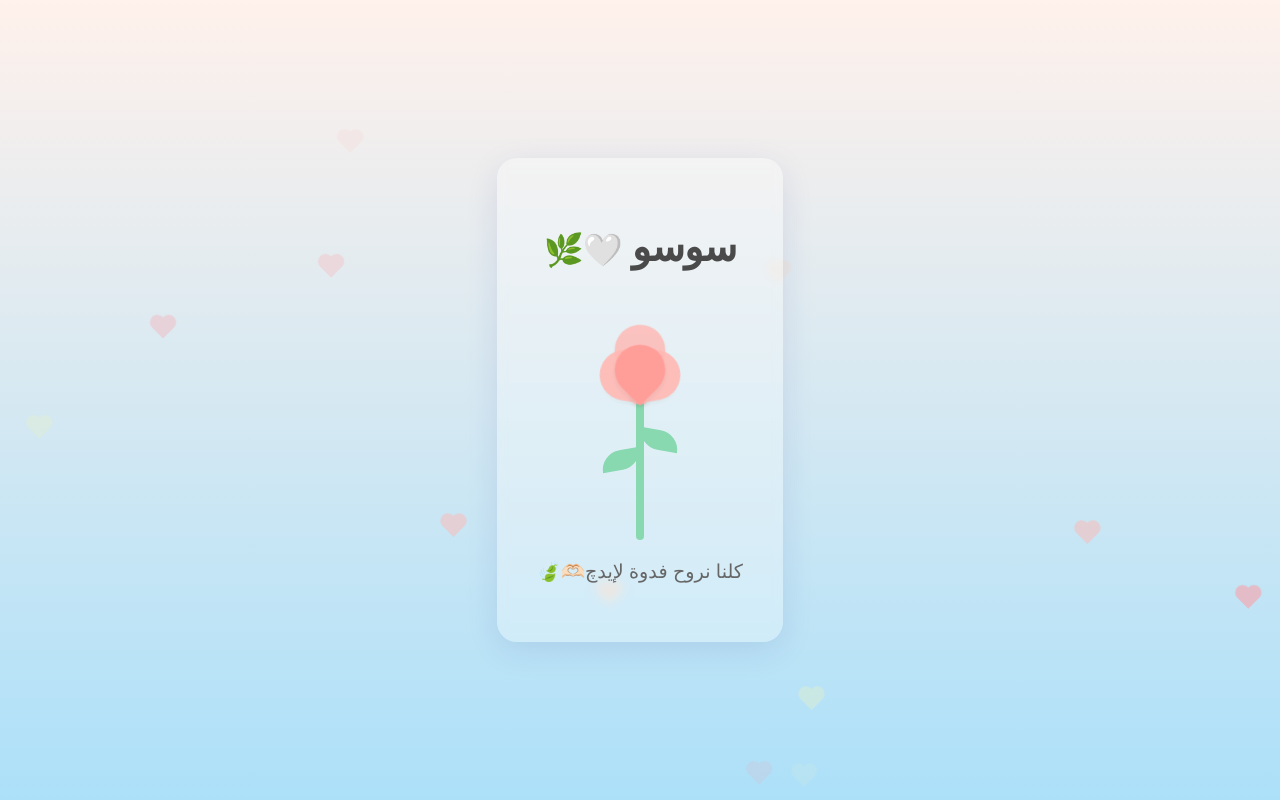
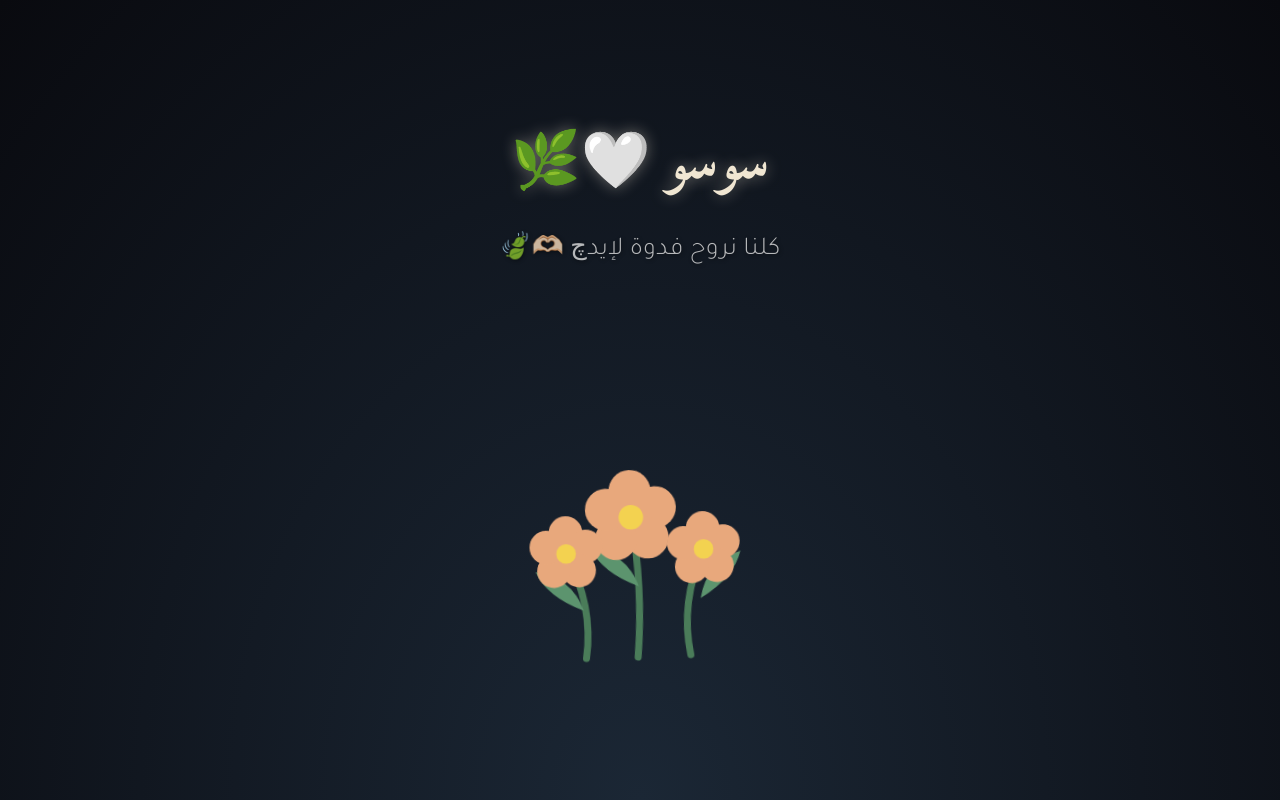
Before and after one commit to impactogenshin744-coder/Love-card, a plain HTML site: page index.html in a window 1280 px wide. Drawn offline with Linux system fonts and the light colour scheme.

Commit message:
Update title and styles in index.html

```diff
--- a/index.html
+++ b/index.html
@@ -3,26 +3,15 @@
 <head>
     <meta charset="UTF-8">
     <meta name="viewport" content="width=device-width, initial-scale=1.0">
-    <title>إهداء خاص</title>
+    <title>إهداء راقي</title>
     <style>
-        /* تعريف المتغيرات للألوان لضمان التناسق والاحترافية */
-        :root {
-            --bg-gradient: linear-gradient(135deg, #fdfbfb 0%, #ebedee 100%);
-            --text-primary: #5d5d5d;
-            --flower-petal: #ffb7b2;
-            --flower-center: #ff9e99;
-            --stem-color: #88d8b0;
-            --leaf-color: #88d8b0;
-            --heart-color: #ffdac1;
-        }
-
-        @import url('https://fonts.googleapis.com/css2?family=Tajawal:wght@300;500;800&display=swap');
+        @import url('https://fonts.googleapis.com/css2?family=Amiri:wght@400;700&family=Tajawal:wght@300;400&display=swap');
 
         body {
             margin: 0;
             padding: 0;
-            /* خلفية ناعمة جداً ومريحة للعين */
-            background: linear-gradient(to bottom, #fff1eb 0%, #ace0f9 100%);
+            /* خلفية متدرجة هادئة مستوحاة من الصورة */
+            background: radial-gradient(ellipse at bottom, #1b2735 0%, #090a0f 100%);
             height: 100vh;
             overflow: hidden;
             display: flex;
@@ -30,194 +19,136 @@
             align-items: center;
             justify-content: center;
             font-family: 'Tajawal', sans-serif;
-            color: var(--text-primary);
+            color: #e0e0e0;
         }
 
         .container {
             text-align: center;
-            z-index: 10;
+            z-index: 2;
             position: relative;
-            background: rgba(255, 255, 255, 0.3);
-            padding: 40px;
-            border-radius: 20px;
-            backdrop-filter: blur(5px); /* تأثير الزجاج الضبابي */
-            box-shadow: 0 8px 32px 0 rgba(31, 38, 135, 0.1);
+            margin-bottom: 20px;
         }
 
         h1 {
-            font-size: 2.5rem;
-            font-weight: 800;
-            margin-bottom: 5px;
-            color: #4a4a4a;
-            letter-spacing: -1px;
+            font-family: 'Amiri', serif;
+            font-size: 3.5rem;
+            margin-bottom: 15px;
+            /* نص بلون كريمي هادئ */
+            color: #f0e6d2;
+            text-shadow: 0 0 15px rgba(240, 230, 210, 0.4);
         }
 
         p {
-            font-size: 1.2rem;
+            font-size: 1.6rem;
             font-weight: 300;
-            margin-top: 10px;
-            color: #666;
+            margin-top: 0;
+            opacity: 0.8;
+            letter-spacing: 0.5px;
+            text-shadow: 1px 1px 4px rgba(0,0,0,0.6);
         }
 
-        /* --- بداية رسم الوردة بالكود (CSS Art) --- */
-        .flower-wrapper {
+        /* حاوية رسم SVG للورود */
+        .flower-svg-container {
             position: relative;
-            width: 150px;
-            height: 250px;
-            margin: 20px auto;
-            display: flex;
-            justify-content: center;
-            align-items: flex-end;
-            /* حركة التمايل للوردة بالكامل */
-            transform-origin: bottom center;
-            animation: sway 4s ease-in-out infinite;
+            width: 350px;
+            height: 350px;
+            margin: 30px auto;
         }
 
-        .stem {
-            width: 8px;
-            height: 150px;
-            background-color: var(--stem-color);
-            border-radius: 4px;
-            position: relative;
+        /* أنماط لرسم SVG والرسوم المتحركة */
+        .flower-stem {
+            fill: none;
+            stroke: #4a7c59; /* أخضر زمردي هادئ */
+            stroke-width: 4;
+            stroke-linecap: round;
         }
 
-        .leaf {
-            position: absolute;
-            width: 40px;
-            height: 20px;
-            background-color: var(--leaf-color);
-            border-radius: 40px 0px;
-            top: 60px;
+        .flower-leaf {
+            fill: #5c946e; /* درجة أفتح من الأخضر */
         }
 
-        .leaf.left {
-            left: -35px;
-            transform: rotate(-10deg);
+        .flower-petal {
+            fill: #e8a87c; /* وردي خوخي ناعم */
         }
 
-        .leaf.right {
-            right: -35px;
-            transform: rotate(190deg) scaleX(-1); /* عكس الورقة الثانية */
-            top: 40px;
+        .flower-center {
+            fill: #f3d250; /* أصفر ذهبي هادئ */
         }
 
-        .flower-head {
-            position: absolute;
-            top: -60px;
-            left: 50%;
-            transform: translateX(-50%);
-            width: 80px;
-            height: 80px;
+        /* رسوم متحركة للتمايل */
+        @keyframes sway {
+            0%, 100% { transform: rotate(-3deg); }
+            50% { transform: rotate(3deg); }
         }
 
-        /* بتلات الوردة */
-        .petal {
-            position: absolute;
-            width: 50px;
-            height: 50px;
-            background-color: var(--flower-petal);
-            border-radius: 50% 50% 0 50%;
-            transform: rotate(45deg);
-            box-shadow: 2px 2px 5px rgba(0,0,0,0.05);
-            /* حركة تنفس للبتلات */
-            animation: bloom 3s ease-in-out infinite alternate;
+        @keyframes leaf-wave {
+            0%, 100% { transform: rotate(-5deg) translateY(0); }
+            50% { transform: rotate(5deg) translateY(-2px); }
         }
 
-        .petal:nth-child(1) { left: 15px; top: 15px; transform: rotate(45deg); z-index: 2; background: var(--flower-center); }
-        .petal:nth-child(2) { left: 0px; top: 20px; transform: rotate(10deg); z-index: 1; opacity: 0.9; }
-        .petal:nth-child(3) { right: 0px; top: 20px; transform: rotate(80deg); z-index: 1; opacity: 0.9; }
-        .petal:nth-child(4) { left: 15px; top: -5px; transform: rotate(45deg) scale(0.8); z-index: 0; opacity: 0.8; }
-
-        /* --- الحركات (Animations) --- */
-
-        @keyframes sway {
-            0% { transform: rotate(3deg); }
-            50% { transform: rotate(-3deg); }
-            100% { transform: rotate(3deg); }
+        /* تطبيق الرسوم المتحركة */
+        .swaying-flower {
+            transform-origin: bottom center;
+            animation: sway 5s ease-in-out infinite;
         }
 
-        @keyframes bloom {
-            0% { transform: scale(1) rotate(var(--r, 45deg)); }
-            100% { transform: scale(1.05) rotate(var(--r, 45deg)); }
+        .waving-leaf {
+             transform-origin: center;
+             animation: leaf-wave 4s ease-in-out infinite;
         }
-
-        /* --- القلوب الخلفية --- */
-        .heart-bg {
-            position: absolute;
-            bottom: -20px;
-            background-color: var(--heart-color);
-            width: 15px;
-            height: 15px;
-            transform: rotate(45deg);
-            animation: floatUp 6s linear infinite;
-            opacity: 0;
-            z-index: 1;
-        }
-
-        .heart-bg::before, .heart-bg::after {
-            content: "";
-            position: absolute;
-            width: 15px;
-            height: 15px;
-            border-radius: 50%;
-            background-color: inherit;
-        }
-        .heart-bg::before { top: -8px; left: 0; }
-        .heart-bg::after { top: 0; left: -8px; }
-
-        @keyframes floatUp {
-            0% { bottom: -20px; opacity: 0; transform: rotate(45deg) translateX(0); }
-            20% { opacity: 0.6; }
-            100% { bottom: 100vh; opacity: 0; transform: rotate(45deg) translateX(20px); }
-        }
-
     </style>
 </head>
 <body>
 
     <div class="container">
-        <h1>سوسو <span style="font-size: 0.8em; vertical-align: middle;">🤍🌿</span></h1>
-
-        <div class="flower-wrapper">
-            <div class="stem">
-                <div class="leaf left"></div>
-                <div class="leaf right"></div>
-                <div class="flower-head">
-                    <div class="petal" style="--r: 45deg"></div>
-                    <div class="petal" style="--r: 10deg"></div>
-                    <div class="petal" style="--r: 80deg"></div>
-                    <div class="petal" style="--r: 45deg"></div>
-                </div>
-            </div>
-        </div>
-
-        <p>كلنا نروح فدوة لإيدچ🫶🏻🍃</p>
+        <h1>سوسو 🤍🌿</h1>
+        <p>كلنا نروح فدوة لإيدچ 🫶🏻🍃</p>
     </div>
 
-    <script>
-        // دالة إنشاء القلوب بطريقة احترافية وخفيفة على المتصفح
-        function createFloatingHeart() {
-            const heart = document.createElement('div');
-            heart.classList.add('heart-bg');
+    <div class="flower-svg-container">
+        <svg viewBox="0 0 200 200" xmlns="http://www.w3.org/2000/svg">
+            <g class="swaying-flower">
+                <path class="flower-stem" d="M100 180 Q 105 140, 100 100" />
+                <path class="flower-leaf waving-leaf" d="M100 140 Q 80 130, 75 115 Q 95 120, 100 140 Z" style="animation-delay: 0.5s;" />
+                <path class="flower-leaf waving-leaf" d="M100 120 Q 120 110, 125 95 Q 105 100, 100 120 Z" style="animation-delay: 1s;" />
 
-            // مواقع عشوائية وأحجام متفاوتة لإعطاء عمق
-            heart.style.left = Math.random() * 100 + "vw";
-            heart.style.animationDuration = Math.random() * 3 + 4 + "s"; // بين 4 و 7 ثواني
+                <g transform="translate(100, 100)">
+                    <circle class="flower-petal" cx="0" cy="-15" r="12" />
+                    <circle class="flower-petal" cx="14" cy="-5" r="12" />
+                    <circle class="flower-petal" cx="9" cy="12" r="12" />
+                    <circle class="flower-petal" cx="-9" cy="12" r="12" />
+                    <circle class="flower-petal" cx="-14" cy="-5" r="12" />
+                    <circle class="flower-center" cx="0" cy="0" r="7" />
+                </g>
+            </g>
 
-            // تغيير اللون قليلاً بين درجات الوردي الباهت
-            const colors = ['#ffdac1', '#ffb7b2', '#e2f0cb', '#ff9aa2'];
-            heart.style.backgroundColor = colors[Math.floor(Math.random() * colors.length)];
+            <g class="swaying-flower" style="animation-duration: 6s; animation-delay: -2s;">
+                <path class="flower-stem" d="M70 180 Q 75 150, 60 120" />
+                <path class="flower-leaf waving-leaf" d="M65 150 Q 45 140, 40 125 Q 60 130, 65 150 Z" style="animation-delay: 0.8s;" />
+                <g transform="translate(60, 120) scale(0.8)">
+                    <circle class="flower-petal" cx="0" cy="-15" r="12" />
+                    <circle class="flower-petal" cx="14" cy="-5" r="12" />
+                    <circle class="flower-petal" cx="9" cy="12" r="12" />
+                    <circle class="flower-petal" cx="-9" cy="12" r="12" />
+                    <circle class="flower-petal" cx="-14" cy="-5" r="12" />
+                    <circle class="flower-center" cx="0" cy="0" r="7" />
+                </g>
+            </g>
 
-            document.body.appendChild(heart);
-
-            // إزالة العنصر بعد انتهاء الحركة للحفاظ على الذاكرة
-            setTimeout(() => {
-                heart.remove();
-            }, 7000);
-        }
-
-        setInterval(createFloatingHeart, 400);
-    </script>
+            <g class="swaying-flower" style="animation-duration: 5.5s; animation-delay: -1s;">
+                <path class="flower-stem" d="M130 180 Q 125 150, 140 120" />
+                <path class="flower-leaf waving-leaf" d="M135 150 Q 155 140, 160 125 Q 140 130, 135 150 Z" style="animation-delay: 0.3s;" />
+                <g transform="translate(140, 120) scale(0.8)">
+                    <circle class="flower-petal" cx="0" cy="-15" r="12" />
+                    <circle class="flower-petal" cx="14" cy="-5" r="12" />
+                    <circle class="flower-petal" cx="9" cy="12" r="12" />
+                    <circle class="flower-petal" cx="-9" cy="12" r="12" />
+                    <circle class="flower-petal" cx="-14" cy="-5" r="12" />
+                    <circle class="flower-center" cx="0" cy="0" r="7" />
+                </g>
+            </g>
+        </svg>
+    </div>
 
 </body>
 </html>
```
